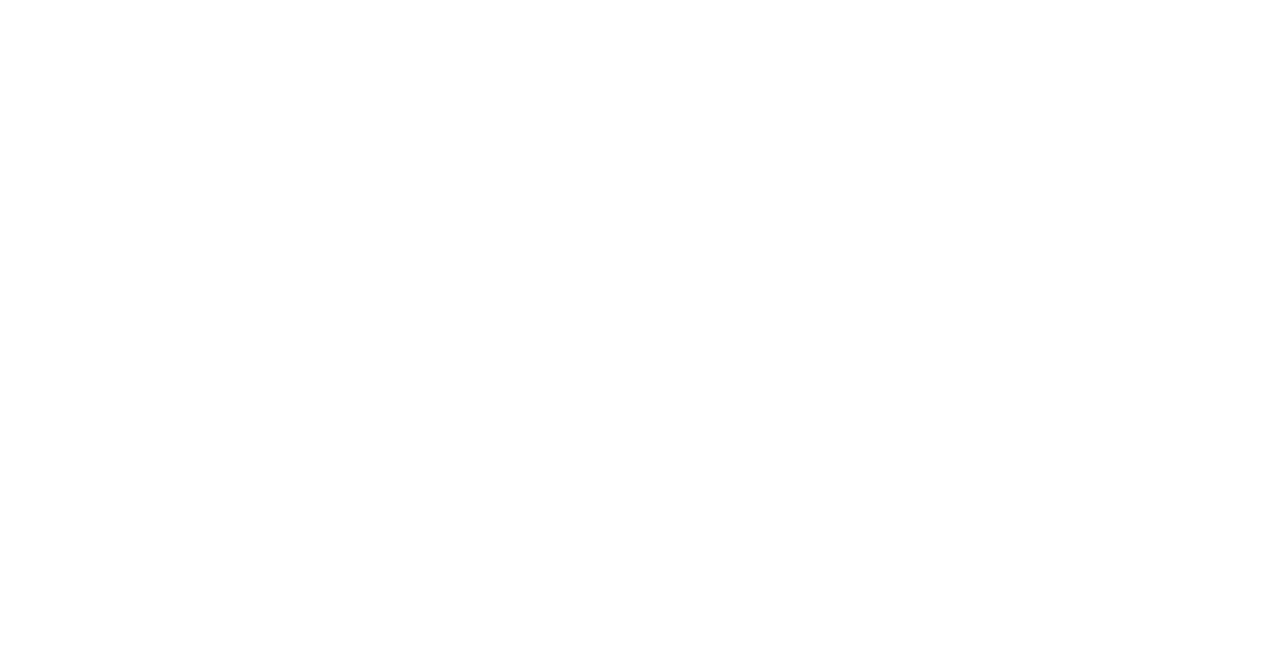
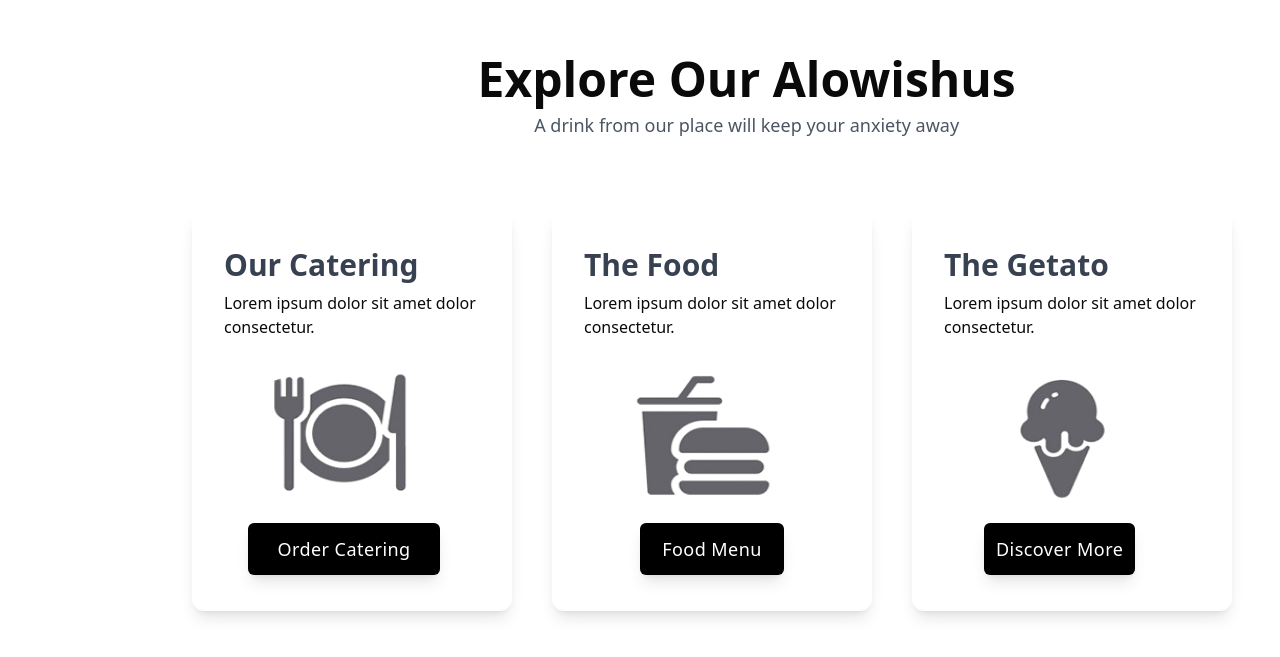
Before and after one commit to Monu2114/Coffee-shop, a Next.js app: page / in a window 1280 px wide. Shown: the part 907-1564 px from the top of the page. Before the commit the page ends 818 px from the top, so only its background shows below. Built offline with nearby package versions, Linux system fonts and the light colour scheme.

Commit message:
Explore page

```diff
--- /dev/null
+++ b/app/_components/Explore.jsx
@@ -0,0 +1,83 @@
+import { Button } from "@headlessui/react";
+import Image from "next/image";
+export default function Explore() {
+  return (
+    <>
+      <div className="bg-gray-10 ">
+        <div className="container py-20 ">
+          <div className="grid grid-cols-6 text-center md:py-16">
+            <div className="col-start-3 col-span-3">
+              <h1 className="text-5xl font-bold">Explore Our Alowishus</h1>
+              <p className="py-2 text-gray-600 text-lg">
+                A drink from our place will keep your anxiety away
+              </p>
+            </div>
+          </div>
+          <div className="grid grid-cols-3 gap-14 w-4/5 ml-48 cursor-pointer">
+            <div className="w-80 h-[400px] shadow-lg  rounded-xl hover:shadow-xl ">
+              <div className="ml-4 mt-9 px-4">
+                <h1 className="text-3xl font-semibold text-gray-700 ">
+                  Our Catering
+                </h1>
+                <p className="py-2">
+                  Lorem ipsum dolor sit amet dolor consectetur.
+                </p>
+                <Image
+                  src="/coffee/icon1.png"
+                  alt=""
+                  className="w-48 h-44 py-4 ml-6 "
+                  width={100}
+                  height={100}
+                />
+                <Button className="p-3 ml-6 w-48 rounded-md shadow-lg hover:scale-105 transition-all text-lg font-normal tracking-wide bg-black text-white">
+                  Order Catering
+                </Button>
+              </div>
+            </div>
+            <div className="w-80 h-[400px] shadow-lg rounded-xl hover:shadow-xl transition-shadow">
+              <div className="ml-4 mt-9 px-4">
+                <h1 className="text-3xl font-semibold text-gray-700 ">
+                  The Food
+                </h1>
+                <p className="py-2">
+                  Lorem ipsum dolor sit amet dolor consectetur.
+                </p>
+                <Image
+                  className="w-48 h-44 py-4 ml-6 "
+                  src="/coffee/icon2.png"
+                  alt=""
+                  width={100}
+                  height={100}
+                />
+                <Button className="p-3 ml-14 w-36 rounded-md shadow-lg hover:scale-105 transition-all text-lg font-normal tracking-wide bg-black text-white">
+                  Food Menu
+                </Button>
+              </div>
+            </div>
+            <div className="w-80 h-[400px] shadow-lg rounded-xl  hover:shadow-xl transition-shadow">
+              <div className="ml-4 mt-9 px-4">
+                <h1 className="text-3xl font-semibold text-gray-700 ">
+                  The Getato
+                </h1>
+                <p className="py-2">
+                  Lorem ipsum dolor sit amet dolor consectetur.
+                </p>
+                <Image
+                  className="w-48 h-44 py-4 ml-6 "
+                  src="/coffee/icon3.png"
+                  alt=""
+                  width={100}
+                  height={100}
+                />
+                <Button className="p-3 ml-10 w-46 rounded-md shadow-lg hover:scale-105 transition-all text-lg font-normal tracking-wide bg-black text-white">
+                  Discover More
+                </Button>
+              </div>
+            </div>
+          </div>
+        </div>
+        {/* ************ */}
+      </div>
+    </>
+  );
+}
--- a/app/page.js
+++ b/app/page.js
@@ -1,10 +1,12 @@
 import Header from "./_components/Header";
 import Banner from "./_components/Banner";
+import Explore from "./_components/Explore";
 export default function Home() {
   return (
     <>
       <Header />
       <Banner />
+      <Explore />
     </>
   );
 }
```
